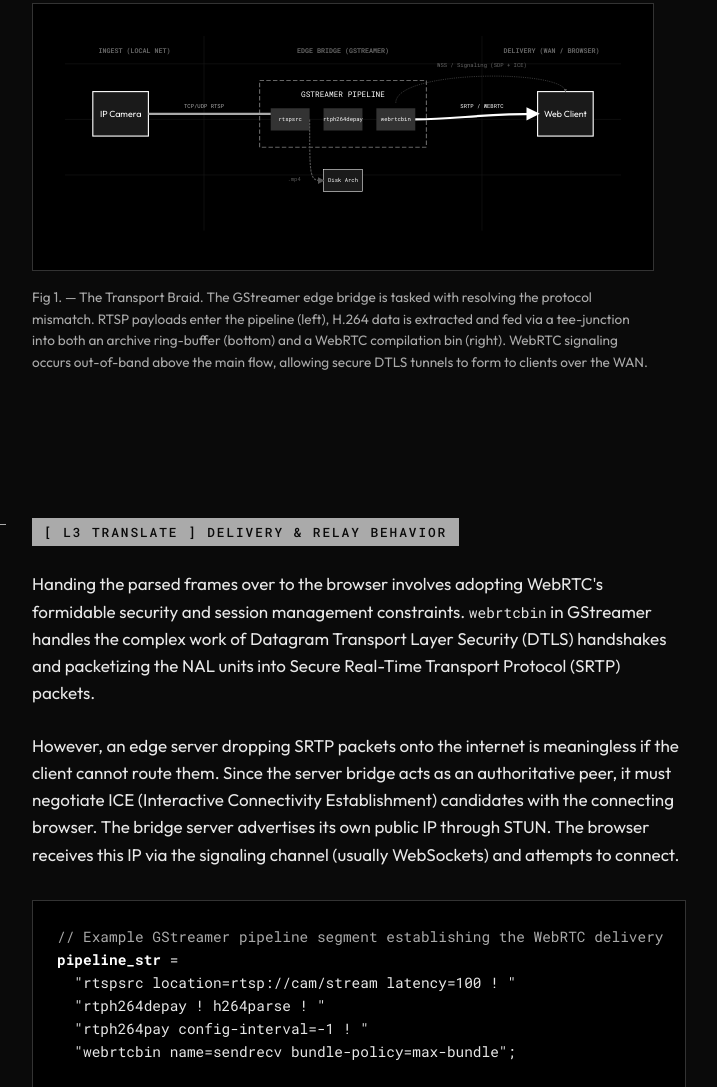
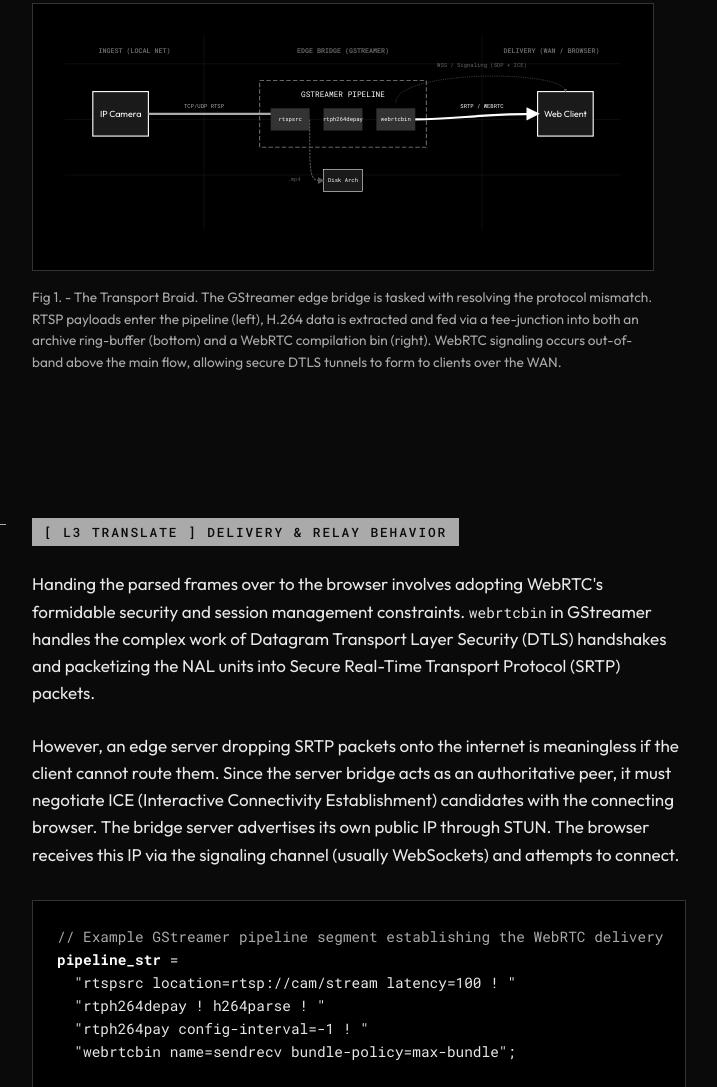
Before and after one commit to harshitpaunikar1/rtsp-camera-browser-streaming, a plain HTML site: page index.html in a window 1280 px wide. Shown: the part 1586-2673 px from the top of the page, without its empty margins (32-749 px from the left). Drawn offline with Linux system fonts and the light colour scheme.

Commit message:
Update project content

```diff
--- a/index.html
+++ b/index.html
@@ -254,7 +254,7 @@
           </defs>
         </svg>
       </div>
-      <figcaption>Fig 1. — The Transport Braid. The GStreamer edge bridge is tasked with resolving the protocol mismatch. RTSP payloads enter the pipeline (left), H.264 data is extracted and fed via a tee-junction into both an archive ring-buffer (bottom) and a WebRTC compilation bin (right). WebRTC signaling occurs out-of-band above the main flow, allowing secure DTLS tunnels to form to clients over the WAN.</figcaption>
+      <figcaption>Fig 1. - The Transport Braid. The GStreamer edge bridge is tasked with resolving the protocol mismatch. RTSP payloads enter the pipeline (left), H.264 data is extracted and fed via a tee-junction into both an archive ring-buffer (bottom) and a WebRTC compilation bin (right). WebRTC signaling occurs out-of-band above the main flow, allowing secure DTLS tunnels to form to clients over the WAN.</figcaption>
     </div>
 
     <h2>[ L3 Translate ] Delivery & Relay Behavior</h2>
```
Also changed, not shown: 1 other file.
